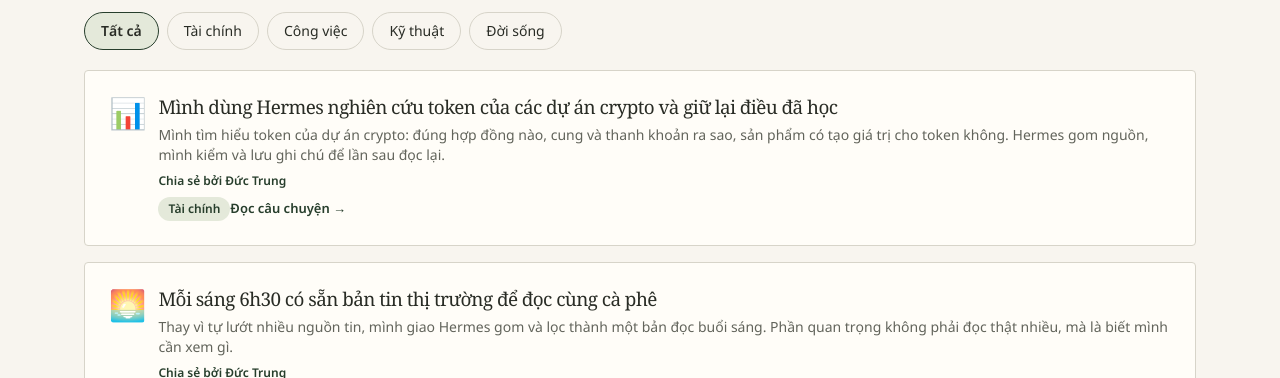
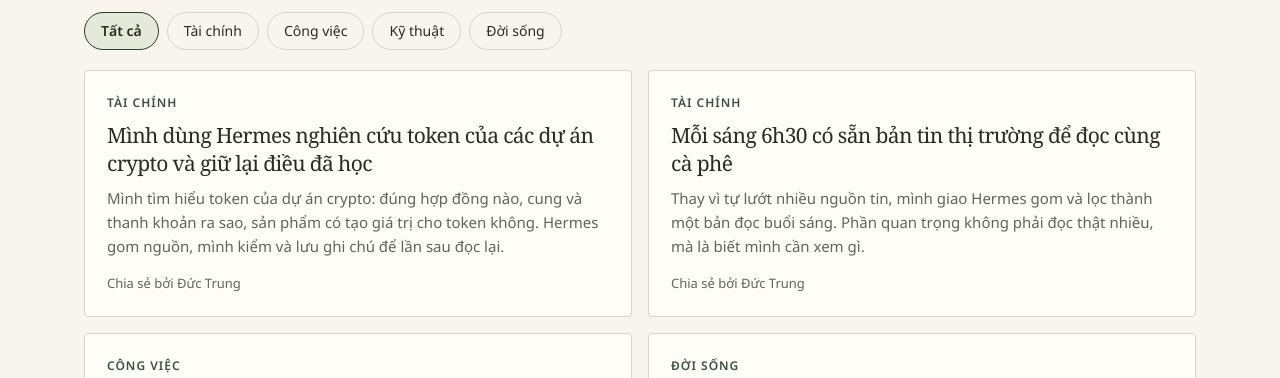
Before and after one commit to trungtd47/congdongai, a Next.js app: page /cau-chuyen in a window 1280 px wide. Shown: the part 422-800 px from the top of the page. Built offline with nearby package versions, Linux system fonts and the light colour scheme; no server answers.

Commit message:
ui: Câu chuyện lưới 2 cột, Hỏi & Đáp kẻ dòng, Bắt đầu đánh số thứ tự, footer dính đáy, sửa cột hẹp bị .wrap đè, chữ kệ Thư viện to hơn

```diff
--- a/src/app/cau-chuyen/page.tsx
+++ b/src/app/cau-chuyen/page.tsx
@@ -29,6 +29,12 @@
   const visible = topic
     ? caseStudies.filter((c) => c.topic === topic)
     : caseStudies;
+  // Nguồn ngoài, mỗi nguồn một dòng (bài kinh nghiệm của Admin không cần dẫn ra ngoài).
+  const sources = caseStudies.filter(
+    (c, i, all) =>
+      !c.sourceUrl.startsWith("https://congdongai.org") &&
+      all.findIndex((o) => o.sourceUrl === c.sourceUrl) === i,
+  );
   return (
     <div className="wrap py-12">
       <Breadcrumb items={[{ name: "Câu chuyện thật" }]} />
@@ -74,38 +80,28 @@
             </Link>
           ))}
         </nav>
-        <div className="flex flex-col gap-4">
-          {visible.map((c) => (
-            <Link
-              key={c.slug}
-              href={`/cau-chuyen/${c.slug}`}
-              className="card card-hover p-5 md:p-6"
-            >
-              <div className="flex items-start gap-3">
-                <span className="text-3xl">{c.icon}</span>
-                <div className="min-w-0">
-                  <h3 className="text-[17px] font-bold leading-snug">
+        <ul className="story-grid">
+          {visible.map((c) => {
+            return (
+              <li key={c.slug} className="card card-hover story-card">
+                {c.topic && (
+                  <span className="story-topic">{caseTopics[c.topic]}</span>
+                )}
+                <h3 className="story-title">
+                  <Link href={`/cau-chuyen/${c.slug}`} className="story-link">
                     {c.title}
-                  </h3>
-                  <p className="mt-1 text-sm text-ink-soft">{c.teaser}</p>
-                  {c.authorName && (
-                    <p className="mt-2 text-xs font-semibold text-teal-dark">
-                      Chia sẻ bởi {c.authorName}
-                    </p>
-                  )}
-                  {c.topic && (
-                    <span className="mt-2 inline-block rounded-full bg-[var(--teal-soft)] px-2.5 py-1 text-xs font-semibold text-teal-dark">
-                      {caseTopics[c.topic]}
-                    </span>
-                  )}
-                  <span className="mt-2 inline-block text-[13px] font-semibold text-teal-dark">
-                    Đọc câu chuyện →
-                  </span>
-                </div>
-              </div>
-            </Link>
-          ))}
-        </div>
+                  </Link>
+                </h3>
+                <p className="story-teaser">{c.teaser}</p>
+                <p className="story-meta">
+                  {c.authorName
+                    ? `Chia sẻ bởi ${c.authorName}`
+                    : c.sourceLabel.split(":")[0]}
+                </p>
+              </li>
+            );
+          })}
+        </ul>
       </section>
 
       {/* NGUỒN */}
@@ -115,9 +111,8 @@
           {caseStudyAggregator.note}
         </p>
         <ul className="space-y-2 text-sm">
-          {caseStudies.map((c) => (
-            <li key={c.slug} className="flex items-baseline gap-2">
-              <span className="text-ink-soft">{c.icon}</span>
+          {sources.map((c) => (
+            <li key={c.sourceUrl} className="flex items-baseline gap-2">
               <a
                 href={c.sourceUrl}
                 target="_blank"
@@ -129,7 +124,6 @@
             </li>
           ))}
           <li className="flex items-baseline gap-2">
-            <span className="text-ink-soft">📚</span>
             <a
               href={caseStudyAggregator.url}
               target="_blank"
--- a/src/app/globals.css
+++ b/src/app/globals.css
@@ -88,6 +88,10 @@
   margin: 0 auto;
   padding: 0 34px;
 }
+/* .wrap không nằm trong layer nên đè max-w-* của Tailwind; khai báo lại cho trang cột hẹp. */
+.wrap.max-w-xl { max-width: calc(36rem + 68px); }
+.wrap.max-w-2xl { max-width: calc(42rem + 68px); }
+.wrap.max-w-3xl { max-width: calc(48rem + 68px); }
 
 a {
   color: var(--color-ink);
@@ -585,3 +589,30 @@
   .lib-num { width: 28px; height: 28px; font-size: 13px; }
   .lib-dl { grid-column: 2; justify-self: start; }
 }
+
+/* Hỏi & Đáp: danh sách kẻ dòng, cùng kiểu trang chủ */
+.qa-list { list-style: none; margin: 0; padding: 0; max-width: 860px; border-top: 1px solid var(--color-line); }
+.qa-row { padding: 18px 0; border-bottom: 1px solid var(--color-line); }
+.qa-title { display: block; font-family: var(--font-serif); font-size: 20px; line-height: 1.4; color: var(--color-ink); }
+.qa-title:hover { color: var(--color-green); }
+.qa-body { margin-top: 6px; font-size: 15px; line-height: 1.6; color: var(--color-muted); display: -webkit-box; -webkit-line-clamp: 2; -webkit-box-orient: vertical; overflow: hidden; }
+.qa-meta { display: flex; flex-wrap: wrap; align-items: center; gap: 6px 12px; margin-top: 10px; font-size: 13px; color: var(--color-muted); }
+.qa-solved { color: var(--color-green); font-weight: 600; }
+
+/* Câu chuyện: lưới 2 cột, cả thẻ bấm được */
+.story-grid { list-style: none; margin: 0; padding: 0; display: grid; grid-template-columns: repeat(2, minmax(0, 1fr)); gap: 16px; }
+.story-card { position: relative; display: flex; flex-direction: column; padding: 22px; }
+.story-card:focus-within { outline: 2px solid var(--color-green); outline-offset: 2px; }
+.story-topic { font-size: 12px; font-weight: 600; letter-spacing: 1px; text-transform: uppercase; color: var(--color-green); }
+.story-title { margin-top: 8px; font-family: var(--font-serif); font-size: 21px; font-weight: 400; line-height: 1.35; }
+.story-link { color: var(--color-ink); }
+.story-link::after { content: ""; position: absolute; inset: 0; }
+.story-link:focus-visible { outline: none; }
+.story-teaser { margin-top: 8px; font-size: 15px; line-height: 1.6; color: var(--color-muted); display: -webkit-box; -webkit-line-clamp: 3; -webkit-box-orient: vertical; overflow: hidden; }
+.story-meta { margin-top: auto; padding-top: 14px; font-size: 13px; color: var(--color-muted); }
+@media (max-width: 760px) {
+  .story-grid { grid-template-columns: 1fr; }
+  .story-card { padding: 18px; }
+  .story-title { font-size: 19px; }
+  .qa-title { font-size: 18px; }
+}
--- a/src/app/layout.tsx
+++ b/src/app/layout.tsx
@@ -77,11 +77,11 @@
       lang="vi"
       className={`${notoSerif.variable} ${notoSans.variable}`}
     >
-      <body className="font-sans">
+      <body className="flex min-h-screen flex-col font-sans">
         <JsonLd data={websiteJsonLd()} />
         <DemoBanner />
         <Nav />
-        <main>{children}</main>
+        <main className="flex-1">{children}</main>
         <Footer />
       </body>
     </html>
--- a/src/app/page.tsx
+++ b/src/app/page.tsx
@@ -277,7 +277,7 @@
                       <p>{item.description}</p>
                     </div>
                     <Link className="ed-dl" href={`/thu-vien/${item.slug}`}>
-                      Mở
+                      Mở →
                     </Link>
                   </div>
                 );
--- a/src/components/QuestionList.tsx
+++ b/src/components/QuestionList.tsx
@@ -77,40 +77,36 @@
           Chưa có câu hỏi nào. Hãy là người đầu tiên đặt câu hỏi!
         </div>
       ) : (
-        <div className="flex flex-col gap-3">
-          {posts.map((p) => (
-            <Link
-              key={p.id}
-              href={`/hoi-dap/${p.id}`}
-              className="card card-hover block p-5"
-            >
-              <div className="mb-2 flex flex-wrap items-center gap-2">
-                {p.tags.map((t) => (
-                  <span key={t} className="tag-pill">
-                    {t}
+        <ul className="qa-list">
+          {posts.map((p) => {
+            return (
+              <li key={p.id} className="qa-row">
+                <Link href={`/hoi-dap/${p.id}`} className="qa-title">
+                  {p.title}
+                </Link>
+                <p className="qa-body">{p.body}</p>
+                <div className="qa-meta">
+                  {p.solvedAnswerId && (
+                    <span className="qa-solved">✓ Đã giải quyết</span>
+                  )}
+                  {p.tags.map((t) => {
+                    return (
+                      <span key={t} className="tag-pill">
+                        {t}
+                      </span>
+                    );
+                  })}
+                  <span>{p.authorName}</span>
+                  <span aria-label={`${p.answerCount} trả lời`}>
+                    💬 {p.answerCount}
                   </span>
-                ))}
-                {p.solvedAnswerId && (
-                  <span className="inline-flex items-center gap-1 rounded-full bg-emerald-100 px-2.5 py-0.5 text-xs font-semibold text-emerald-700">
-                    ✓ Đã giải quyết
-                  </span>
-                )}
-              </div>
-              <h2 className="mb-1 text-[16px] font-bold leading-snug">
-                {p.title}
-              </h2>
-              <p className="mb-3 line-clamp-2 text-sm text-ink-soft">
-                {p.body}
-              </p>
-              <div className="flex items-center gap-4 text-[13px] text-ink-soft">
-                <span>{p.authorName}</span>
-                <span>💬 {p.answerCount}</span>
-                <span>▲ {p.upvotes}</span>
-                <span>{p.createdAt}</span>
-              </div>
-            </Link>
-          ))}
-        </div>
+                  <span aria-label={`${p.upvotes} vote`}>▲ {p.upvotes}</span>
+                  <span>{p.createdAt}</span>
+                </div>
+              </li>
+            );
+          })}
+        </ul>
       )}
     </div>
   );
```
Also changed, not shown: src/app/bat-dau/page.tsx (+28 -25 lines), src/app/editorial-home.css (+4 -4 lines).
